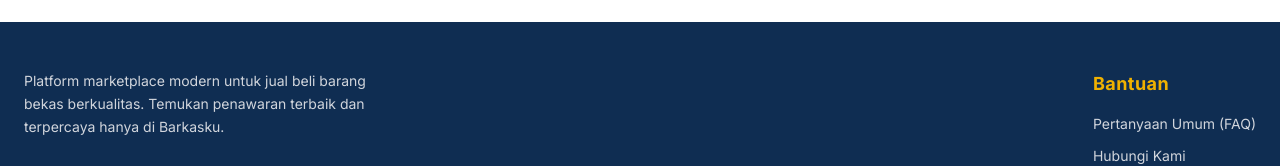
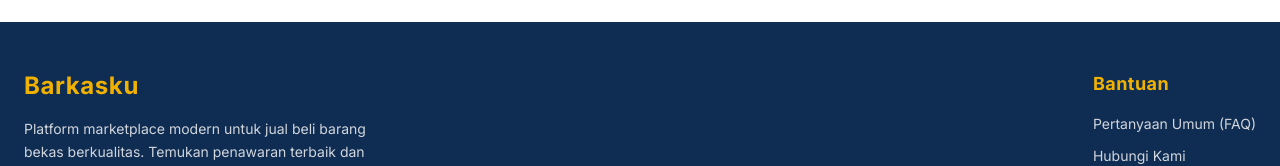
Before and after one commit to alifionm/barkaskuv2, a Next.js app: page / in a window 1280 px wide. Shown: the part 1308-1474 px from the top of the page. Built offline with nearby package versions, Linux system fonts and the light colour scheme; no server answers; the database is empty.

Commit message:
feat: add Barkasku text in footer

```diff
--- a/src/components/shared/Footer.tsx
+++ b/src/components/shared/Footer.tsx
@@ -30,6 +30,7 @@ export default function Footer() {
               className="h-16 mb-4 object-contain"
             />
             */}
+            <h2 className="text-2xl font-bold mb-4 text-yellow-500 tracking-wide text-center md:text-left">Barkasku</h2>
             <p className="text-gray-300 text-sm text-center md:text-left leading-relaxed">
               Platform marketplace modern untuk jual beli barang bekas berkualitas. Temukan penawaran terbaik dan terpercaya hanya di Barkasku.
             </p>
```
